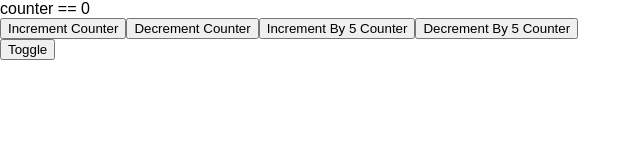
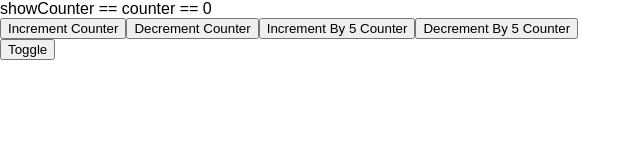
Before and after one commit to shrujan/React-Basic---UserComponent, a React (Create React App) app: page /redux-counter-toolkit in a window 1280 px wide. Shown: the top 160 px of the page, without its empty margins (0-641 px from the left). Built offline with nearby package versions, Linux system fonts and the light colour scheme.

Commit message:
toolkit slice fixed

```diff
--- a/src/components/ReduxCounterToolkit/CounterDisplay.tsx
+++ b/src/components/ReduxCounterToolkit/CounterDisplay.tsx
@@ -1,12 +1,14 @@
-import { type } from "os";
 import { useSelector, useDispatch } from "react-redux";
 import { actions } from "../../store/index-toolkit";
+import { Fragment } from "react";
 
 
 const CounterDisplay = () => {
   // with store from toolkit
   // here we extracted the counter info from store
-  const counter = useSelector((state: any) => state.counter); // pass fuction to extract which data we need from store.
+  const counter     = useSelector((state: any) => state.counter); // pass fuction to extract which data we need from store.
+  const showCounter = useSelector((state: any) => state.showCounter);
+
   const dispatch = useDispatch();
 
   const incrementCounter = () => {
@@ -25,8 +27,14 @@ const CounterDisplay = () => {
     dispatch(actions.decrementBy(5))
   }
 
+  const toggleCounter = () => {
+    dispatch(actions.toggleCounter())
+  }
 
-  return <div>
+  return <div className="redux-toolkit">
+    showCounter == {showCounter}
+    {
+      showCounter && <Fragment>
         counter == { counter }
         <div>
           <button onClick={ incrementCounter }>Increment Counter</button>
@@ -34,7 +42,10 @@ const CounterDisplay = () => {
           <button onClick={ incrementCounterBy5 }>Increment By 5 Counter</button>
           <button onClick={ decrementCounterBy5 }>Decrement By 5 Counter</button>
         </div>
-    <button>Toggle </button>
+      </Fragment>
+    }
+
+    <button onClick={ toggleCounter }>Toggle</button>
   </div>
 }
 
--- a/src/store/index-toolkit.tsx
+++ b/src/store/index-toolkit.tsx
@@ -42,8 +42,8 @@ const counterSlice = createSlice({
 
 // makes merging multiple reducers easier
 const store = configureStore({
-  // reducer: counterSlice.reducer // pass global state slice's reducer
-  reducer: { counter: counterSlice.reducer } // we can also pass map of reducers and it will get merged into one big reducer
+  reducer: counterSlice.reducer // pass global state slice's reducer
+  // reducer: { counter: counterSlice.reducer } // we can also pass map of reducers and it will get merged into one big reducer
 })
 
 export const actions = counterSlice.actions;
```
Also changed, not shown: src/App.tsx (+12 -11 lines). Lines whose indentation alone changed are shown as unchanged.
